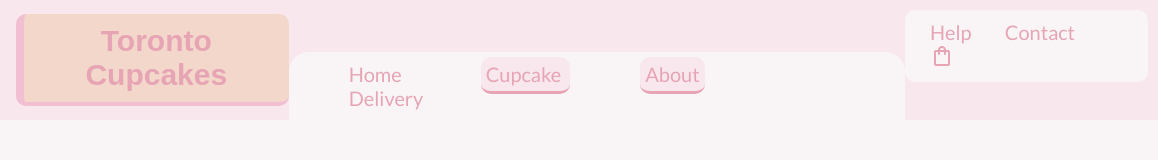
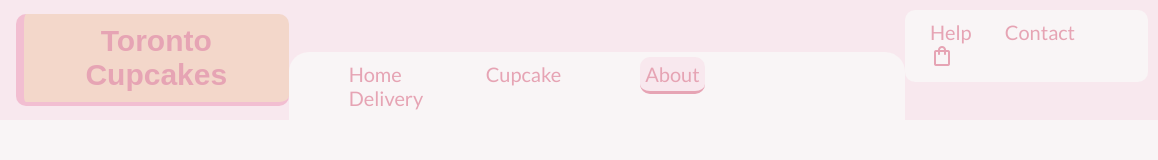
Before and after one commit to MarcRGM/WebProg-Case-Study, a plain HTML site: page about.html in a window 1280 px wide. Shown: the full height of the page, 122-1280 px from the left. Drawn offline with nearby package versions, Linux system fonts and the light colour scheme.

Commit message:
Center nav fixed

```diff
--- a/about.html
+++ b/about.html
@@ -106,14 +106,6 @@
                 border-bottom: 3px solid #E6A4B4;
             }
 
-            .center .cupcake {
-                color: #E6A4B4;
-                background-color: #F8E8EE;
-                padding: 5px;
-                border-radius: 10px;
-                border-bottom: 3px solid #E6A4B4;
-            }
-
             .center .about {
                 color: #E6A4B4;
                 background-color: #F8E8EE;
```
